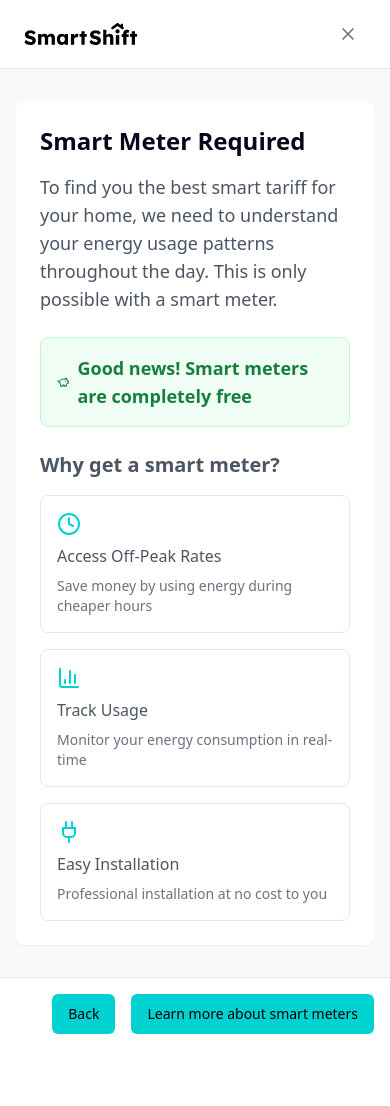
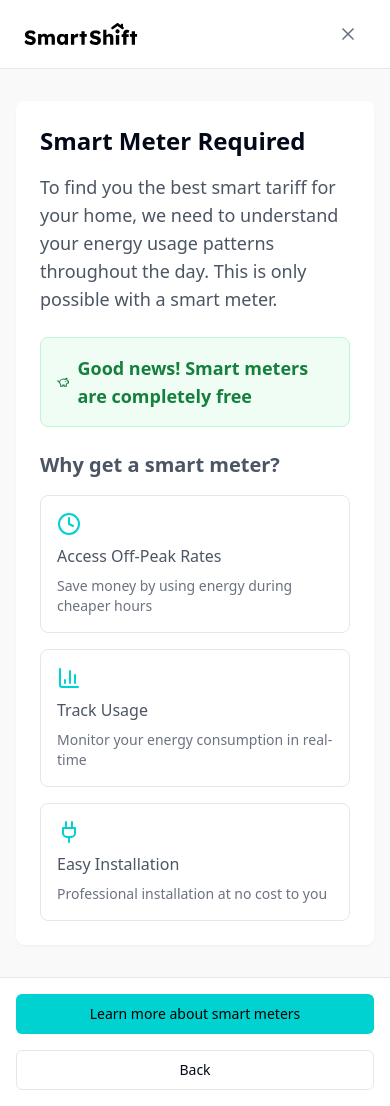
Before and after one commit to NataliaLKB/smartshift-form, a React (Vite) app: page /smart-meter-required in a window 390 px wide. Before the commit the page ends 1050 px from the top, so only its background shows below. Built offline with nearby package versions, Linux system fonts and the light colour scheme.

Commit message:
Update back button styling
Update back button styling to match other pages, including color, mobile responsiveness, and alignment.

```diff
--- a/src/pages/SmartMeterRequired.tsx
+++ b/src/pages/SmartMeterRequired.tsx
@@ -56,13 +56,16 @@ const SmartMeterRequired = () => {
 
       <footer className="border-t bg-white py-4">
         <div className="container max-w-4xl mx-auto px-4">
-          <div className="flex justify-end gap-4">
+          <div className="flex flex-col md:flex-row md:justify-between gap-4">
             <Button
+              variant="outline"
+              className="w-full md:w-auto order-2 md:order-1"
               onClick={() => navigate(-1)}
             >
               Back
             </Button>
             <Button
+              className="w-full md:w-auto order-1 md:order-2"
               onClick={() => window.open('https://www.smartenergygb.org/smart-meter-installation', '_blank')}
             >
               Learn more about smart meters
```
